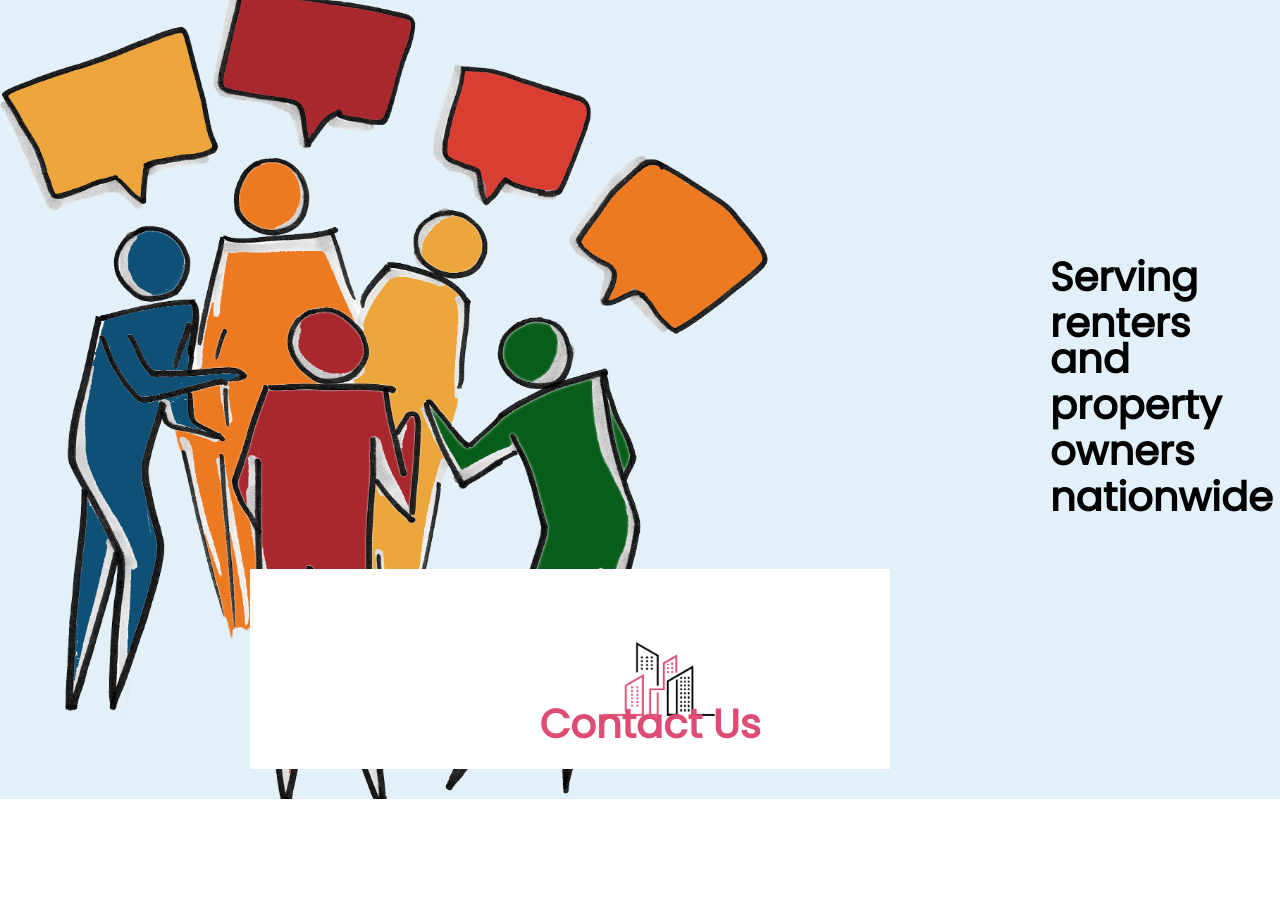
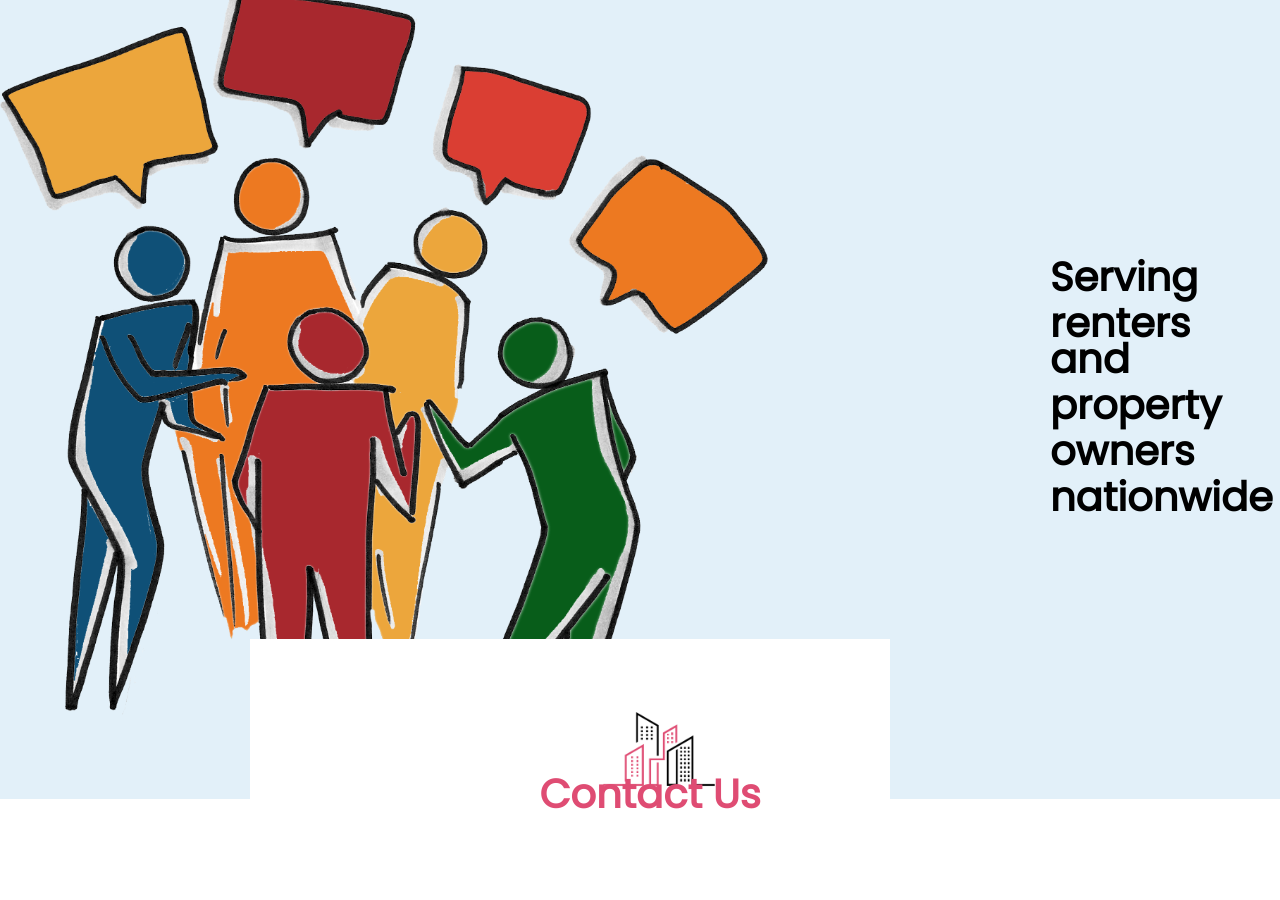
Before and after one commit to akbama/AJJA, a PHP site: page /aboutus.php in a window 1280 px wide; the page is wider, and only the part inside the window is pictured. Shown: the part 1201-2101 px from the top of that part. Run offline with PHP 8.4, Linux system fonts and the light colour scheme.

Commit message:
Update aboutus.css

```diff
--- a/HomePage/aboutus.css
+++ b/HomePage/aboutus.css
@@ -531,7 +531,7 @@ footer a{
     height: 40%;
     background-color:#ffffff;
     position: relative;
-    top: 1360px;
+    top: 1430px;
     right: 0px;
     left: 250px;
     display: flex;
```
